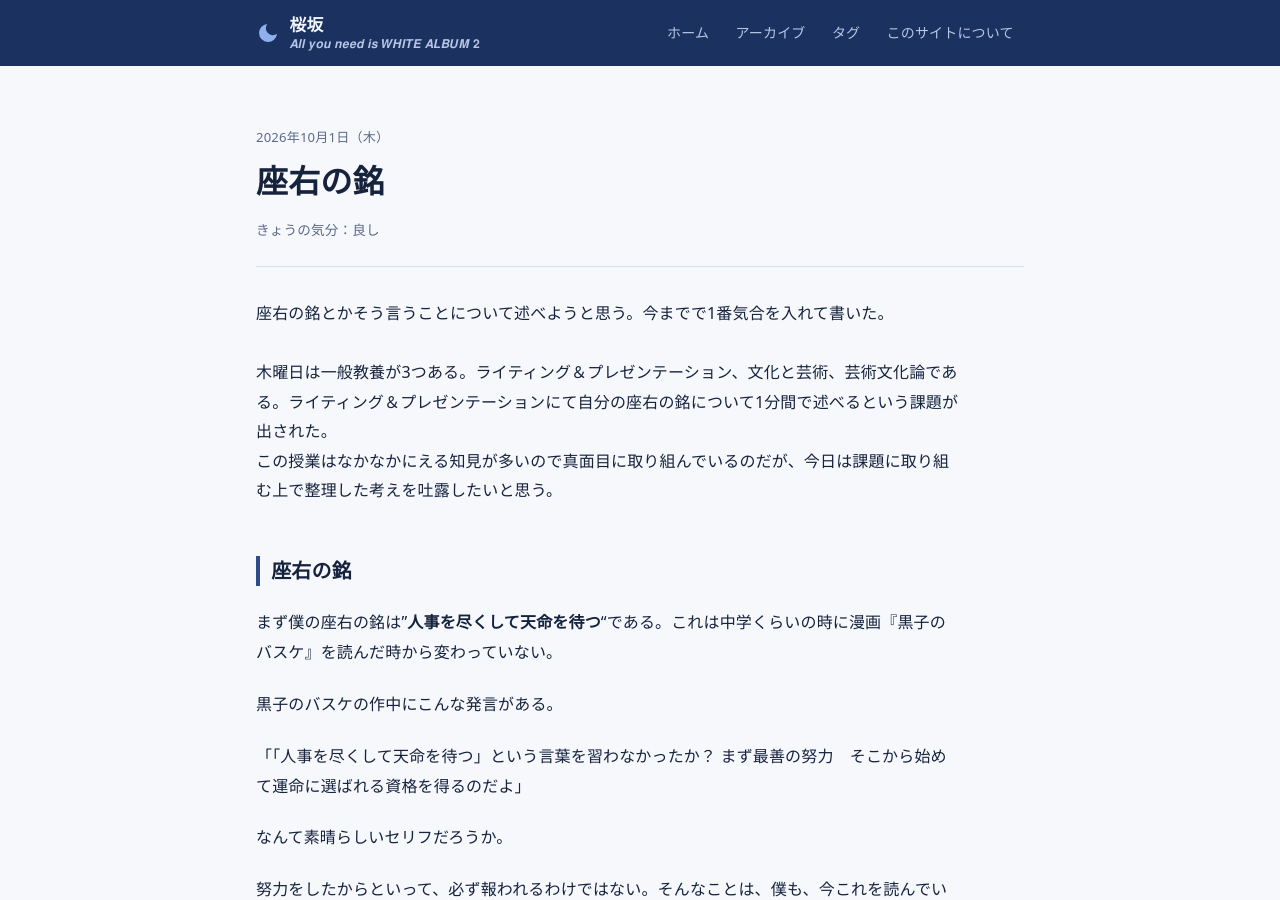
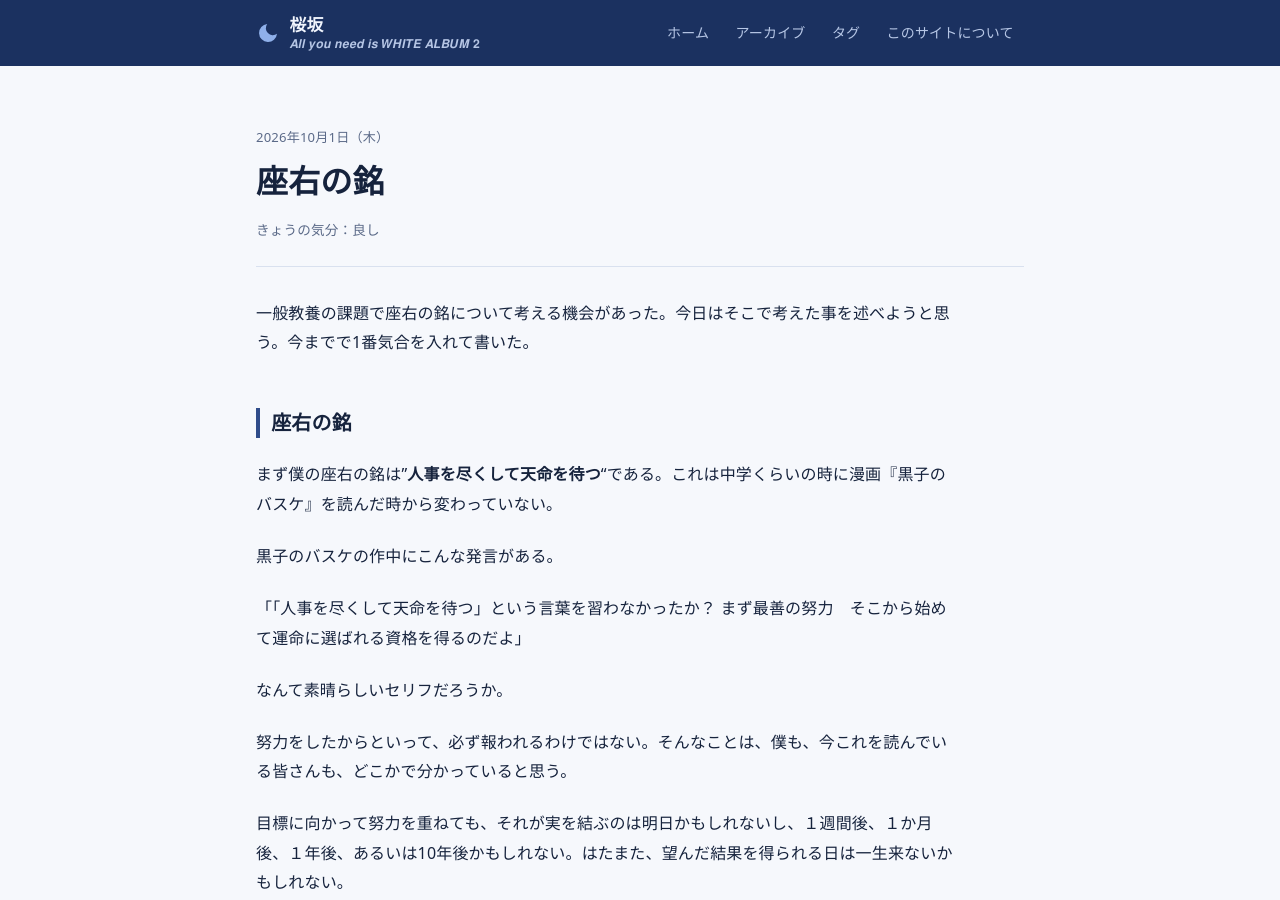
Before and after one commit to sakurazaka-math/sakurazaka-math.github.io, a Jekyll site: the page built from _posts/2026-10-01-day21.md, in a window 1280 px wide and 900 px high. Built offline with Jekyll 4.4.1, drawn with Linux system fonts in a browser that asks for light colours.

Commit message:
2026-10-01-day21.md を更新

```diff
--- a/_posts/2026-10-01-day21.md
+++ b/_posts/2026-10-01-day21.md
@@ -4,10 +4,8 @@ date: 2026-10-01
 tags:
 mood: 良し
 ---
-座右の銘とかそう言うことについて述べようと思う。今までで1番気合を入れて書いた。
+一般教養の課題で座右の銘について考える機会があった。今日はそこで考えた事を述べようと思う。今までで1番気合を入れて書いた。
 <!--more-->
-木曜日は一般教養が3つある。ライティング＆プレゼンテーション、文化と芸術、芸術文化論である。ライティング＆プレゼンテーションにて自分の座右の銘について1分間で述べるという課題が出された。
-この授業はなかなかにえる知見が多いので真面目に取り組んでいるのだが、今日は課題に取り組む上で整理した考えを吐露したいと思う。
 
 ## 座右の銘
 まず僕の座右の銘は"**人事を尽くして天命を待つ**"である。これは中学くらいの時に漫画『黒子のバスケ』を読んだ時から変わっていない。
```
